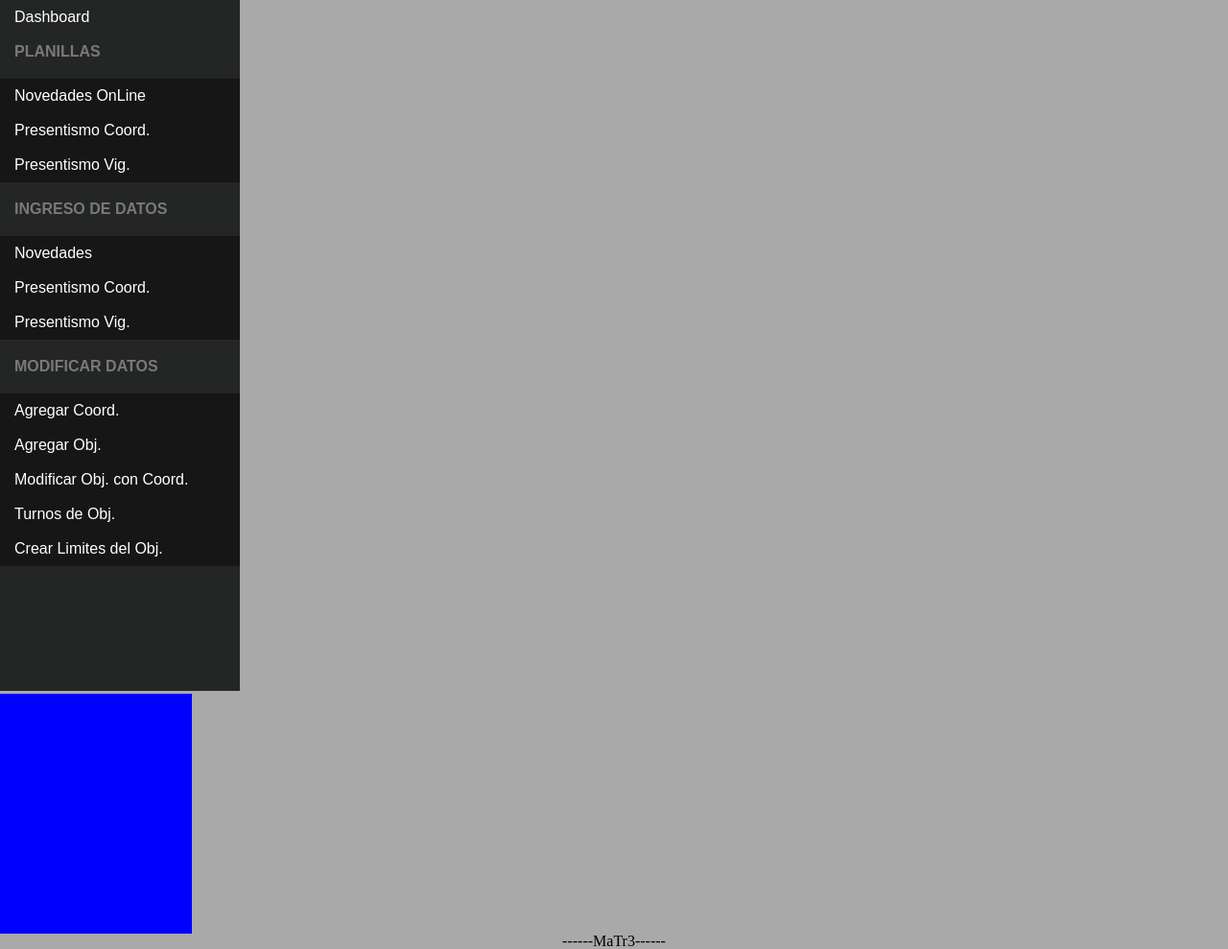
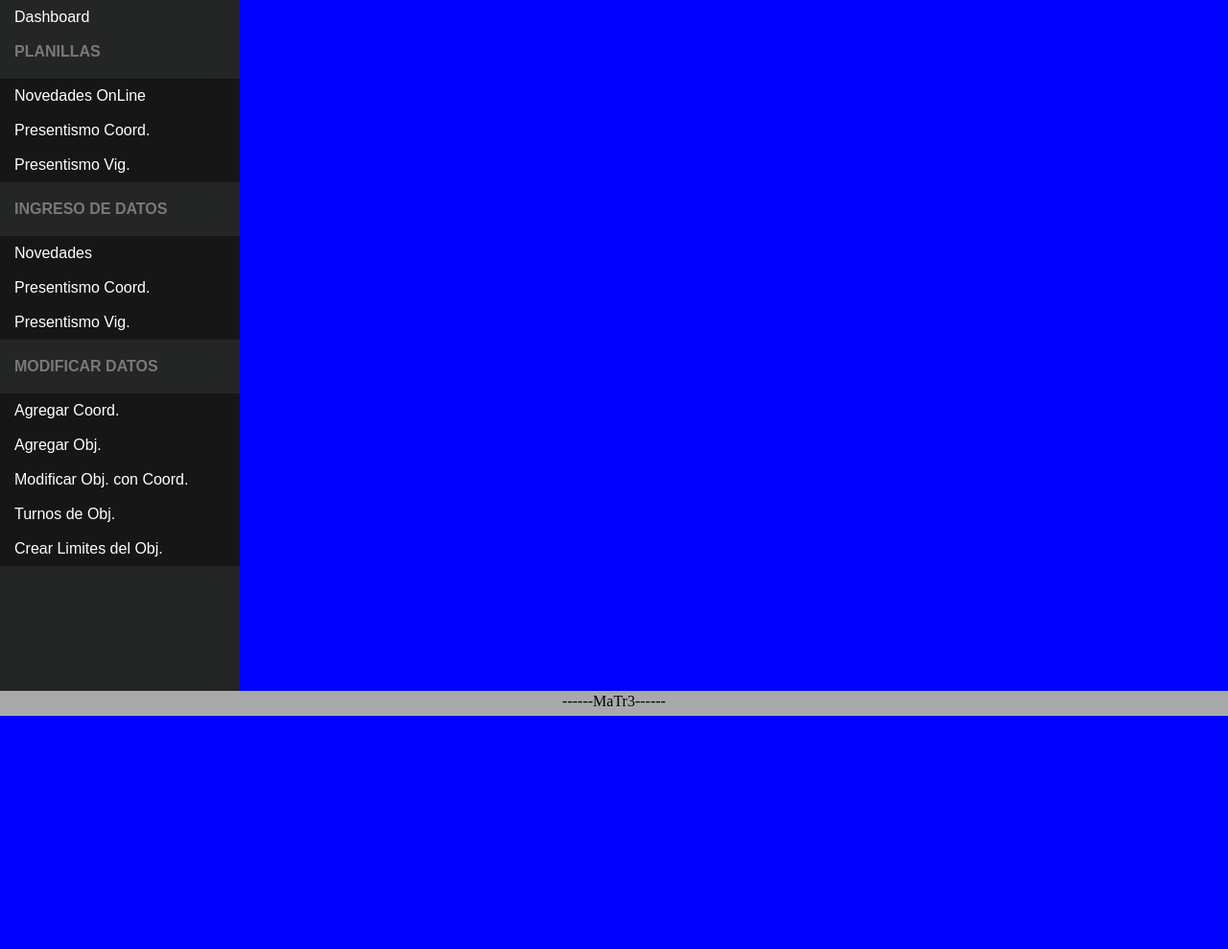
Before and after one commit to Matr3/gps-presentismo, a PHP site: page /dashboard.html in a window 1280 px wide. Shown: the part 54-1043 px from the top of the page at 96% size. After the commit the page ends 800 px from the top, so only its background shows below. Run offline with PHP 8.4, Linux system fonts and the light colour scheme.

Commit message:
Arreglo de estilos

```diff
--- /dev/null
+++ b/css/dashboard.css
@@ -0,0 +1,11 @@
+.cuerpo{
+    display: flex;
+
+}
+.views{
+    display: inline-block;
+    height: 90vh;
+    width:100%;
+    background-color: blue;
+
+}
--- a/css/style.css
+++ b/css/style.css
@@ -138,11 +138,27 @@
 .bt-menu-b{
     display: none;
 }
-#views{
-    display: inline-block;
-    background-color: blue;
-    vertical-align: top;
-    height: 250px;
-    width: 200px;
-    transition: margin-left .5s;
+
+.form{
+    display: flex;
+    flex-direction: column;
+    align-items: center;
 }
+.rodapie{
+    display: flex;
+    flex-direction: column;
+    align-items: center;
+
+
+}
+.rodapieInfo{
+    position: absolute;
+    bottom: 0;
+    background-color: #000000;
+    width: 100%;
+    height: 60px;
+}
+.rodapieInfo p{
+    padding: 5px;
+    color: white;
+}
--- a/dashboard.html
+++ b/dashboard.html
@@ -6,6 +6,7 @@
         <title>Geo MaTr3</title>
         <link rel="stylesheet" href="css/reset.css">
         <link rel="stylesheet" href="css/style.css">
+        <link rel="stylesheet" href="css/dashboard.css">
     </head>
     <body>
         <header>
@@ -13,41 +14,45 @@
                 <h1>Geo MaTr3</h1>
                 <p class="deslizarMenu">☰</p>
             </div>
+
         </header>
-        <main>
+        <main class="cuerpo">
+            <section>
                 <nav id="menu">
                     <h2 class="bt-dashboard"><a href="dashboard.html">Dashboard</a></h2>
                     <section>
                         <ul>
                             <li class="bt-titulo">Planillas</li>
-                            <li class="bt-menu"><a href="#">Novedades OnLine</a></li>
-                            <li class="bt-menu"><a href="#">Presentismo Coord.</a></li>
-                            <li class="bt-menu"><a href="#">Presentismo Vig.</a></li>
+                            <li class="bt-menu submenu"><a href="novedadOnline.html">Novedades OnLine</a></li>
+                            <li class="bt-menu submenu"><a href="#">Presentismo Coord.</a></li>
+                            <li class="bt-menu submenu"><a href="#">Presentismo Vig.</a></li>
                         </ul>
                     </section>
                     <section>
                         <ul>
                             <li class="bt-titulo-1">Ingreso de datos</li>
-                            <li class="bt-menu-t1"><a href="#">Novedades</a></li>
-                            <li class="bt-menu-t1"><a href="#">Presentismo Coord.</a</li>
-                            <li class="bt-menu-t1"><a href="#">Presentismo Vig.</a></li>
+                            <li class="bt-menu submenu1"><a href="#">Novedades</a></li>
+                            <li class="bt-menu submenu1"><a href="#">Presentismo Coord.</a</li>
+                            <li class="bt-menu submenu1"><a href="#">Presentismo Vig.</a></li>
                         </ul>
                     </section>
                     <section>
                         <ul>
                             <li class="bt-titulo-2">Modificar datos</li>
-                            <li class="bt-menu-t2"><a href="#">Agregar Coord.</a></li>
-                            <li class="bt-menu-t2"><a href="#">Agregar Obj.</a></li>
-                            <li class="bt-menu-t2"><a href="#">Modificar Obj. con Coord.</a></li>
-                            <li class="bt-menu-t2"><a href="#">Turnos de Obj.</a></li>
-                            <li class="bt-menu-t2"><a href="#">Crear Limites del Obj.</a></li>
+                            <li class="bt-menu submenu2"><a href="#">Agregar Coord.</a></li>
+                            <li class="bt-menu submenu2"><a href="#">Agregar Obj.</a></li>
+                            <li class="bt-menu submenu2"><a href="#">Modificar Obj. con Coord.</a></li>
+                            <li class="bt-menu submenu2"><a href="#">Turnos de Obj.</a></li>
+                            <li class="bt-menu submenu2"><a href="#">Crear Limites del Obj.</a></li>
                         </ul>
                     </section>
                 </nav>
-        </main>
-             <section id="views">
+            </section>
+            <section class="views">
 
             </section>
+        </main>
+
         <footer>
             ------MaTr3------
         </footer>
```
Also changed, not shown: index.html (+17 -11 lines), js/deslizarmenu.js (+35 -14 lines).
